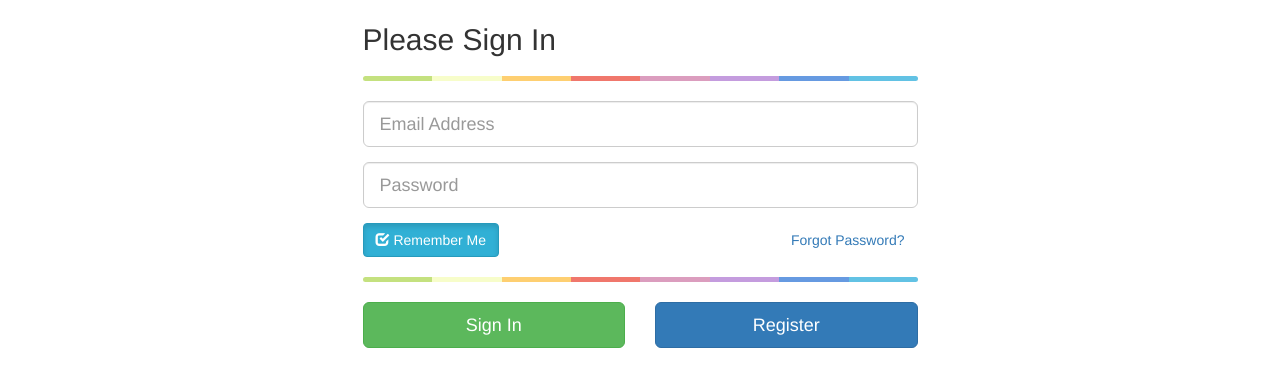
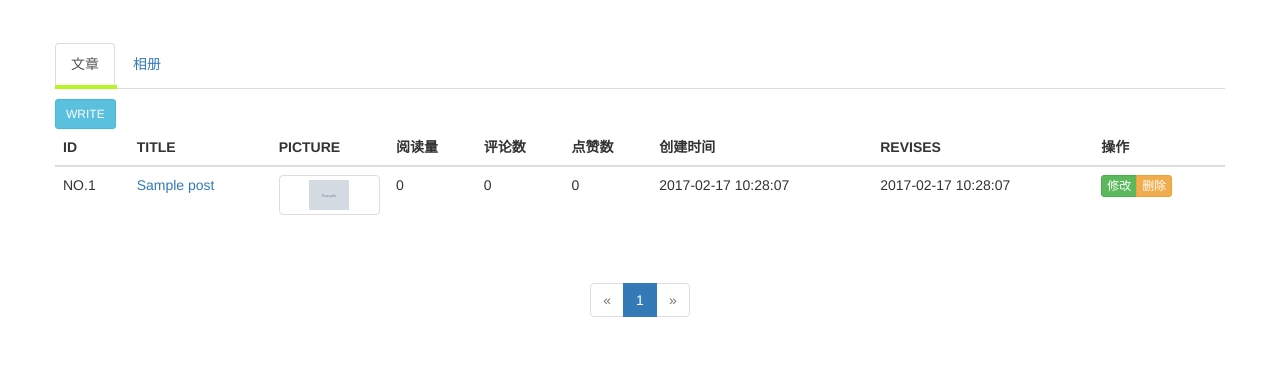
Before and after one commit to fangjh13/Ftown, a Flask app: template app/templates/blog/dashboard.html in a window 1280 px wide. Shown: the part 57-444 px from the top of the page. Run offline with Flask 2, Linux system fonts and the light colour scheme; tables that the repository leaves empty hold one stand-in row (values such as "Sample post"); the template is opened without the code that fills it: values that come from a table or form of the project are taken from there, most other values are stand-ins (such as "Sample title", 1, 10 or a date in 2020); grey boxes marked "Sample" are stand-in pictures; some libraries are stand-ins or nearby versions.

Commit message:
dashboard page

```diff
--- a/app/templates/blog/_macros.html
+++ b/app/templates/blog/_macros.html
@@ -9,3 +9,30 @@
         </li>
     </ul>
 {% endmacro %}
+
+
+{% macro pagination_widget_long(pagination, endpoint) %}
+    <ul class="pagination">
+        <li {% if not pagination.has_prev %} class="disabled" {% endif %}>
+            <a href="{% if pagination.has_prev %}{{ url_for(endpoint, page=pagination.prev_num) }}{% else %}#{% endif %}">&laquo;</a>
+        </li>
+        {% for p in pagination.iter_pages() %}
+            {% if p %}
+                {% if p == pagination.page %}
+                    <li class="active">
+                        <a href="{{ url_for(endpoint, page=p) }}">{{ p }}</a>
+                    </li>
+                {% else %}
+                    <li>
+                        <a href="{{ url_for(endpoint, page=p) }}">{{ p }}</a>
+                    </li>
+                {% endif %}
+            {% else %}
+                <li class="disabled"><a href="#">&hellip;</a></li>
+            {% endif %}
+        {% endfor %}
+        <li {% if not pagination.has_next %} class="disabled" {% endif %}>
+            <a href="{% if pagination.has_next %}{{ url_for(endpoint, page=pagination.next_num) }}{% else %}#{% endif %}">&raquo;</a>
+        </li>
+    </ul>
+{% endmacro %}
--- a/app/templates/blog/dashboard.html
+++ b/app/templates/blog/dashboard.html
@@ -1,36 +1,62 @@
 {% extends "/blog/base.html" %}
+{% import "/blog/_macros.html" as macros %}
 
 {% block content %}
 <div class="container">
 
-<div class="row" style="margin-top:60px">
-    <div class="col-xs-12 col-sm-8 col-md-6 col-sm-offset-2 col-md-offset-3">
-    	<form role="form">
-			<fieldset>
-				<h2>Please Sign In</h2>
-				<hr class="colorgraph">
-				<div class="form-group">
-                    <input type="email" name="email" id="email" class="form-control input-lg" placeholder="Email Address">
-				</div>
-				<div class="form-group">
-                    <input type="password" name="password" id="password" class="form-control input-lg" placeholder="Password">
-				</div>
-				<span class="button-checkbox">
-					<button type="button" class="btn" data-color="info">Remember Me</button>
-                    <input type="checkbox" name="remember_me" id="remember_me" checked="checked" class="hidden">
-					<a href="" class="btn btn-link pull-right">Forgot Password?</a>
-				</span>
-				<hr class="colorgraph">
-				<div class="row">
-					<div class="col-xs-6 col-sm-6 col-md-6">
-                        <input type="submit" class="btn btn-lg btn-success btn-block" value="Sign In">
-					</div>
-					<div class="col-xs-6 col-sm-6 col-md-6">
-						<a href="" class="btn btn-lg btn-primary btn-block">Register</a>
-					</div>
-				</div>
-			</fieldset>
-		</form>
+<div class="row" style="margin-top:100px">
+    <div class="table-box">
+        <ul class="nav nav-tabs" role="tablist" id="feature-tab">
+            <li class="active"><a href="/blog/admin">文章</a></li>
+            <li><a href="/blog/album/admin">相册</a></li>
+        </ul>
+        <div style="padding-top: 10px">
+
+            <a data-toggle="modal" data-target="#add-blog-modal" class="btn btn-info btn-sm">WRITE</a>
+            <table class="table table-hover" id="blog-table" >
+                <thead>
+                <tr>
+                    <th>ID</th>
+                    <th>TITLE</th>
+                    <th>PICTURE</th>
+                    <th>阅读量</th>
+                    <th>评论数</th>
+                    <th>点赞数</th>
+                    <th>创建时间</th>
+                    <th>REVISES</th>
+                    <th>操作</th>
+                </tr>
+                </thead>
+                <tbody>
+                        {% for p in posts %}
+                        <tr>
+                            <td>NO.1</td>
+                            <td><a href="{{ url_for('blog.onepost', post_id=p.id) }}">{{ p.title }}</a></td>
+                            <td>
+                                <a href="/static/img/{{ p.picture }}" class="thumbnail" data-title="<div style='padding-top:5px;font-size: 16px'></div>">
+                                    <img src="/static/img/{{ p.picture }}" height="30px" style="height: 30px">
+                                </a>
+                            </td>
+                            <td>0</td>
+                            <td>0</td>
+                            <td>0</td>
+                            <!--TODO-->
+                            <td>2017-02-17 10:28:07</td>
+                            <td>2017-02-17 10:28:07</td>
+                            <td>
+                                <div class="btn-group btn-group-xs">
+                                    <button type="button" class="btn btn-success" name="1" onclick="editInfo(this)">修改</button>
+                                    <a data-toggle="modal" data-target="#deleteBlogModel" type="button" class="btn btn-warning">删除</a>
+                                </div>
+                            </td>
+                        </tr>
+                        {% endfor %}
+                </tbody>
+            </table>
+            <div class="pagination-bottom" style="text-align: center">
+                {{ macros.pagination_widget_long(pagination, 'blog.dashboard') }}
+            </div>
+        </div>
 	</div>
 </div>
 
--- a/app/templates/blog/post.html
+++ b/app/templates/blog/post.html
@@ -79,7 +79,7 @@
     <!-- Page Header -->
     <!-- Set your background image for this header on the line below. -->
     <header class="intro-header" style="background-image: url('/static/img/{% if post.picture %}{{ post.picture }}{% else %}post-bg.jpg{% endif %}')">
-        <div class="container">p
+        <div class="container">
             <div class="row">
                 <div class="col-lg-8 col-lg-offset-2 col-md-10 col-md-offset-1">
                     <div class="post-heading">
```
Also changed, not shown: app/blog/views.py (+8 -2 lines).
